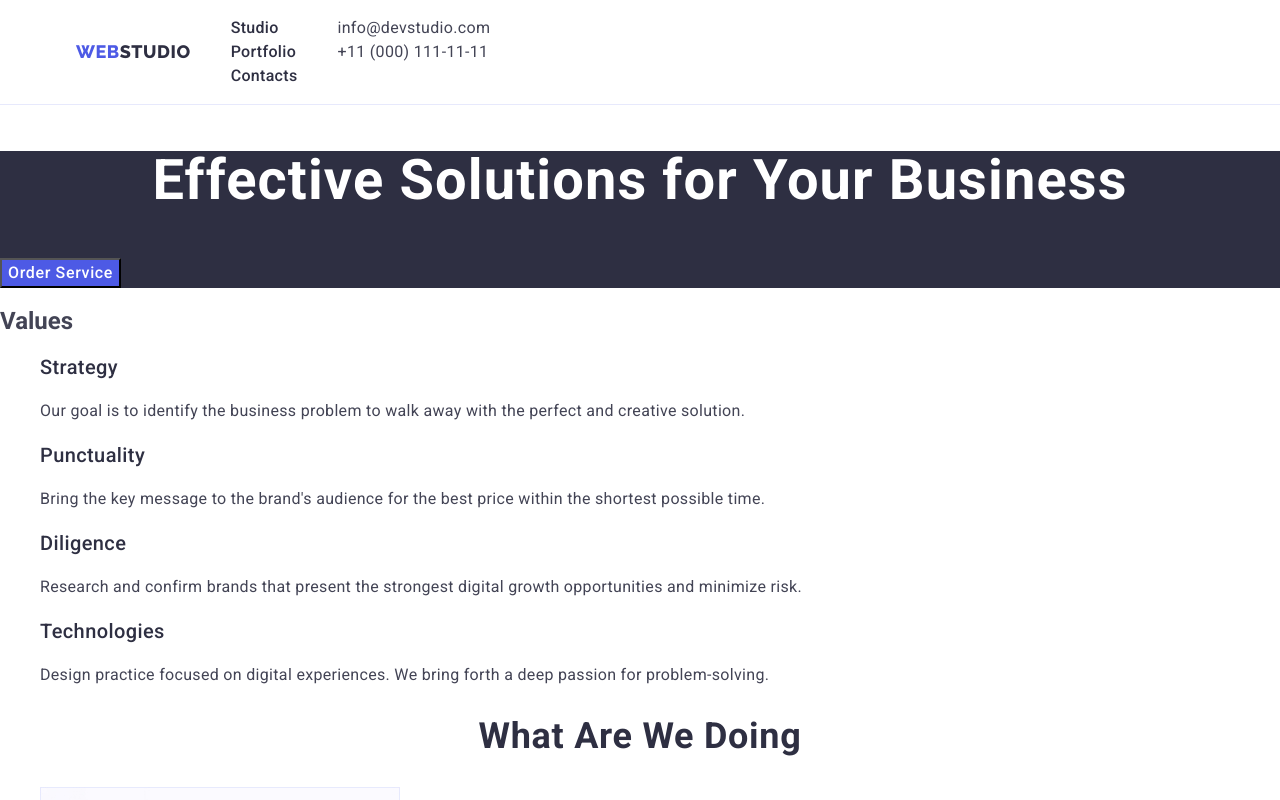
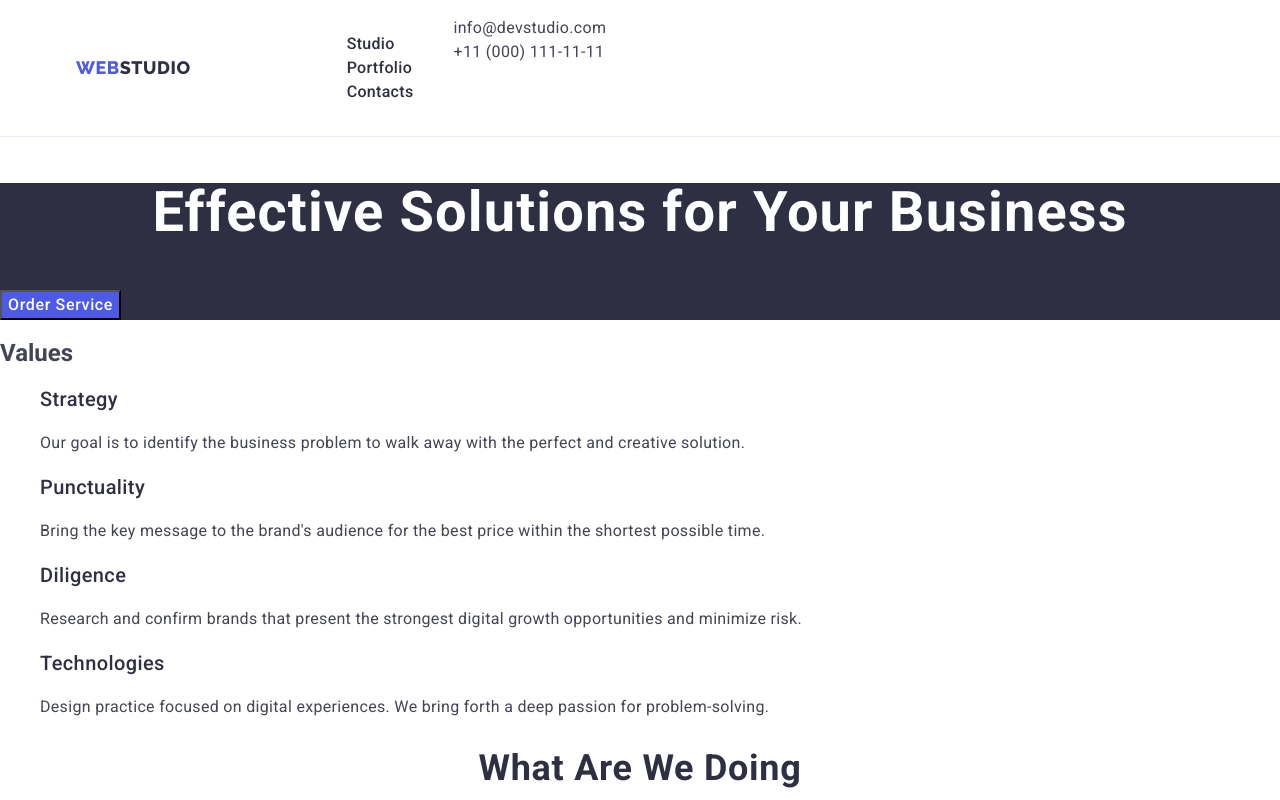
Before and after one commit to giezagieza/goit-markup-hw-03, a plain HTML site: page index.html in a window 1280 px wide. Shown: the top 800 px of the page. Drawn offline with nearby package versions, Linux system fonts and the light colour scheme.

Commit message:
header
menu+class

```diff
--- a/css/styles.css
+++ b/css/styles.css
@@ -26,6 +26,7 @@ body {
   letter-spacing: 0.03em;
   text-transform: uppercase;
   color: var(--color-pressed-state);
+  margin-right: 76px;
 }
 
 .link {
--- a/index.html
+++ b/index.html
@@ -26,6 +26,7 @@
           <a href="./index.html" class="logo link"
             >Web<span class="logo-studio">Studio</span></a
           >
+          <menu class="header-div">
             <ul class="list">
               <li><a href="./index.html" class="index-link link">Studio</a></li>
               <li>
@@ -33,6 +34,7 @@
               </li>
               <li><a href="" class="index-link link">Contacts</a></li>
             </ul>
+          </menu>
         </nav>
         <address class="address">
           <ul class="list">
```
Lines whose indentation alone changed are shown as unchanged.
